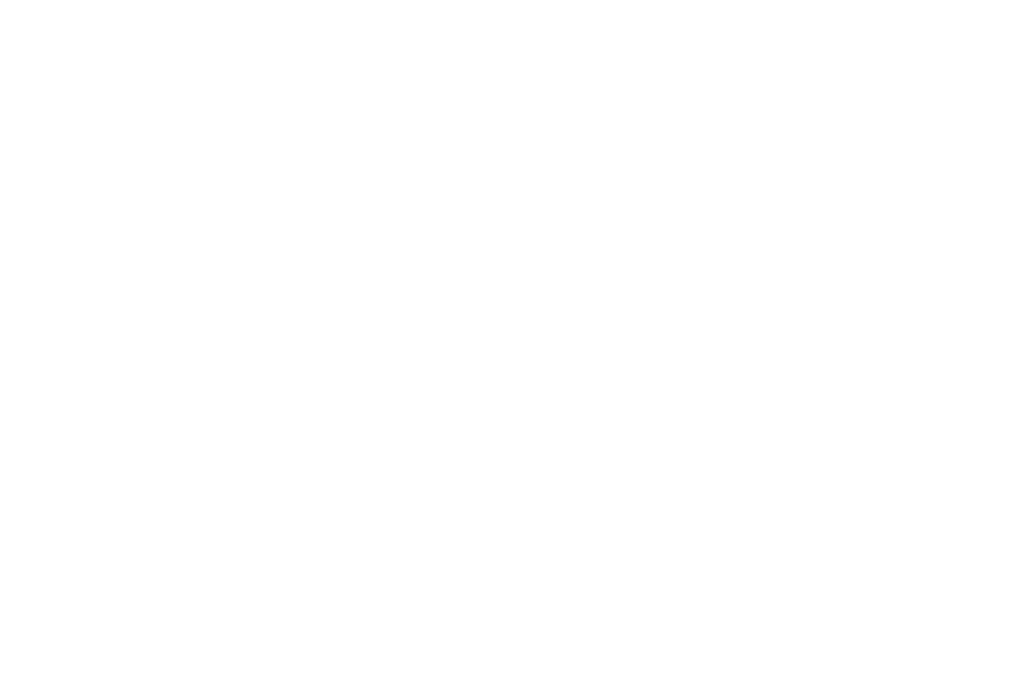
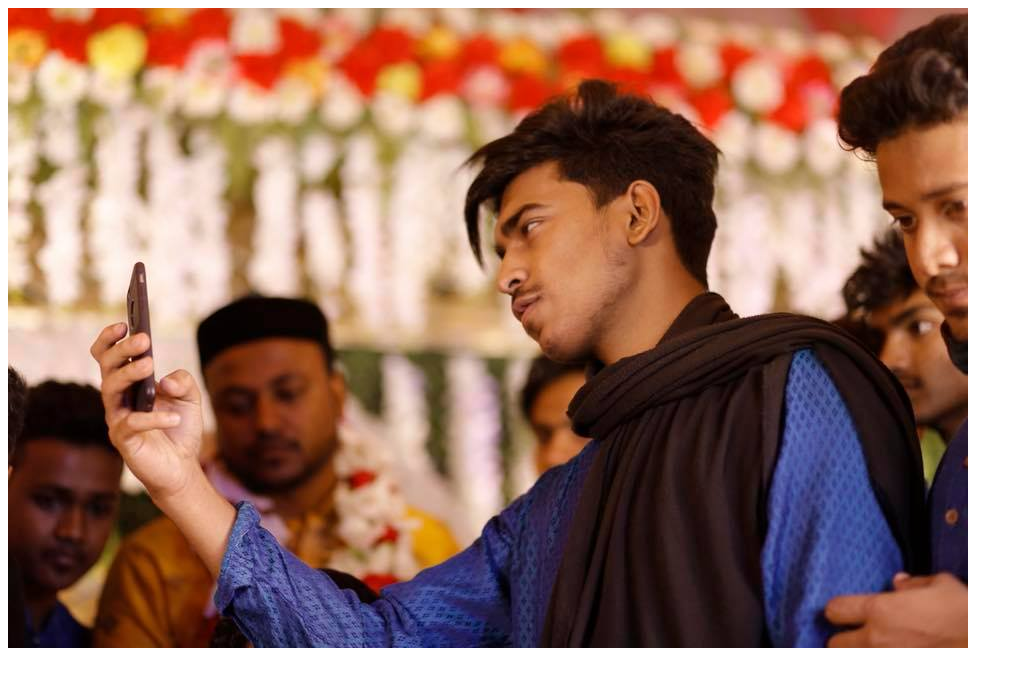
Before and after one commit to Minhaj-murad/my-third-repo, a plain HTML site: page index.html in a window 1280 px wide. Shown: the whole page, without its empty margins (0-1023 px from the left). Drawn offline with Linux system fonts and the light colour scheme.

Commit message:
murad added

```diff
--- a/index.html
+++ b/index.html
@@ -7,6 +7,6 @@
     <title>github with gitbash</title>
 </head>
 <body>
-
+    <img src="murad.jpg" alt="">
 </body>
 </html>
```
Also changed, not shown: 3dhd2.jpg (added), 3dhd3.jpg (added), murad.jpg (added).
